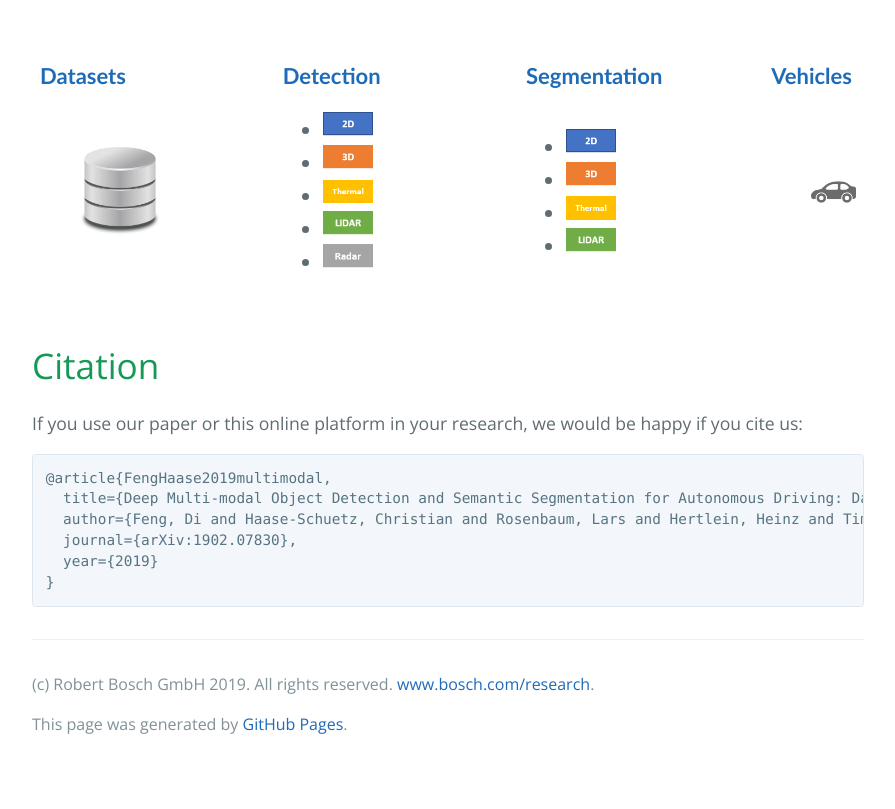
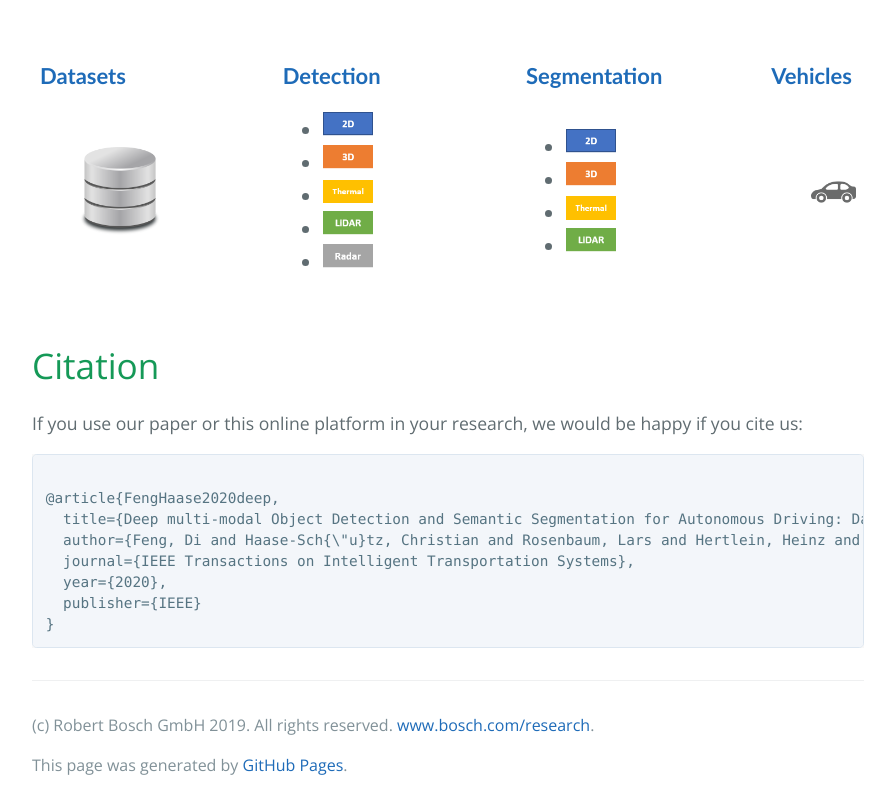
Before and after one commit to boschresearch/multimodalperception, a plain HTML site: page index.html in a window 1280 px wide. Shown: the part 697-1506 px from the top of the page, without its empty margins (192-1087 px from the left). Before the commit the page ends 1465 px from the top, so only its background shows below. Drawn offline with nearby package versions, Linux system fonts and the light colour scheme.

Commit message:
Updated datasets and reference

```diff
--- a/index.html
+++ b/index.html
@@ -90,11 +90,13 @@ Further test vehicle setup are summarized.
 
 <h1 id="citation">Citation</h1>
 <p>If you use our paper or this online platform in your research, we would be happy if you cite us:</p>
-<div class="highlighter-rouge"><div class="highlight"><pre class="highlight"><code>@article{FengHaase2019multimodal,
-  title={Deep Multi-modal Object Detection and Semantic Segmentation for Autonomous Driving: Datasets, Methods, and Challenges},
-  author={Feng, Di and Haase-Schuetz, Christian and Rosenbaum, Lars and Hertlein, Heinz and Timm, Fabian and Glaeser, Claudius and Wiesbeck, Werner and Dietmayer, Klaus},
-  journal={arXiv:1902.07830},
-  year={2019}
+<div class="highlighter-rouge"><div class="highlight"><pre class="highlight"><code>
+@article{FengHaase2020deep,
+  title={Deep multi-modal Object Detection and Semantic Segmentation for Autonomous Driving: Datasets, Methods, and Challenges},
+  author={Feng, Di and Haase-Sch{\"u}tz, Christian and Rosenbaum, Lars and Hertlein, Heinz and Glaeser, Claudius and Timm, Fabian and Wiesbeck, Werner and Dietmayer, Klaus},
+  journal={IEEE Transactions on Intelligent Transportation Systems},
+  year={2020},
+  publisher={IEEE}
 }
 </code></pre></div></div>
 
```
Also changed, not shown: dataset.html (+6 -2 lines), 2 other files.
